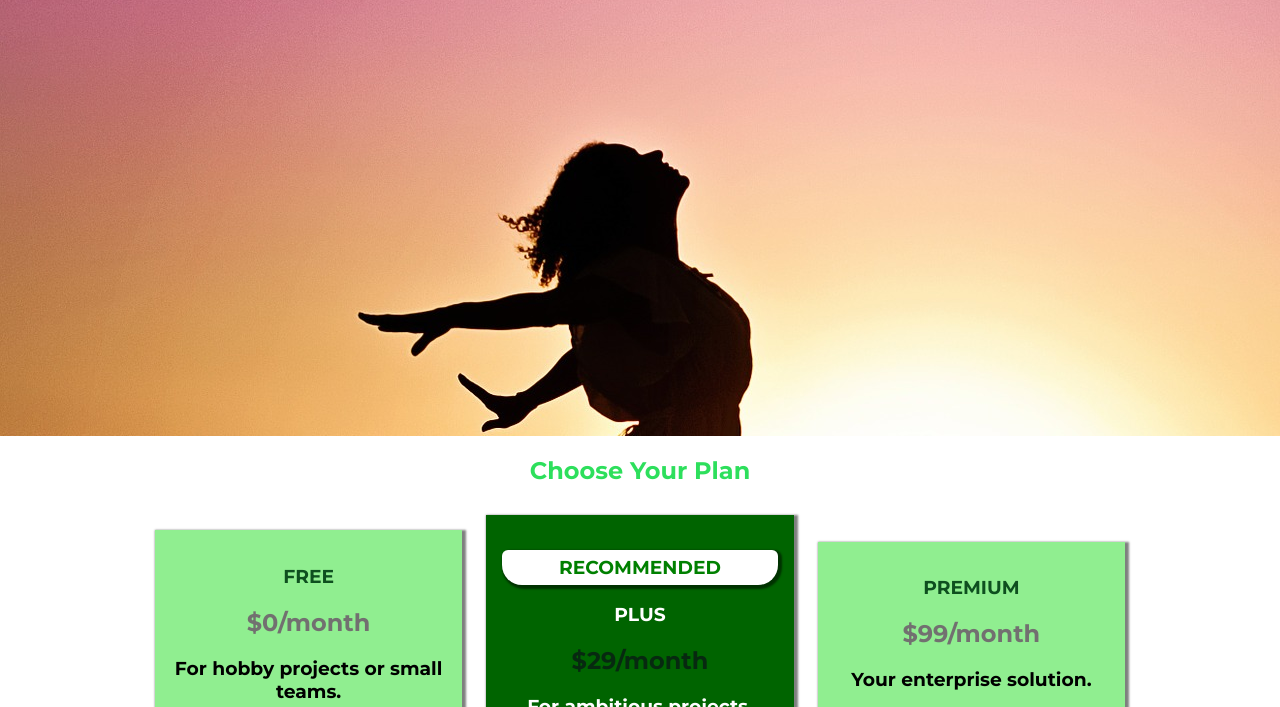
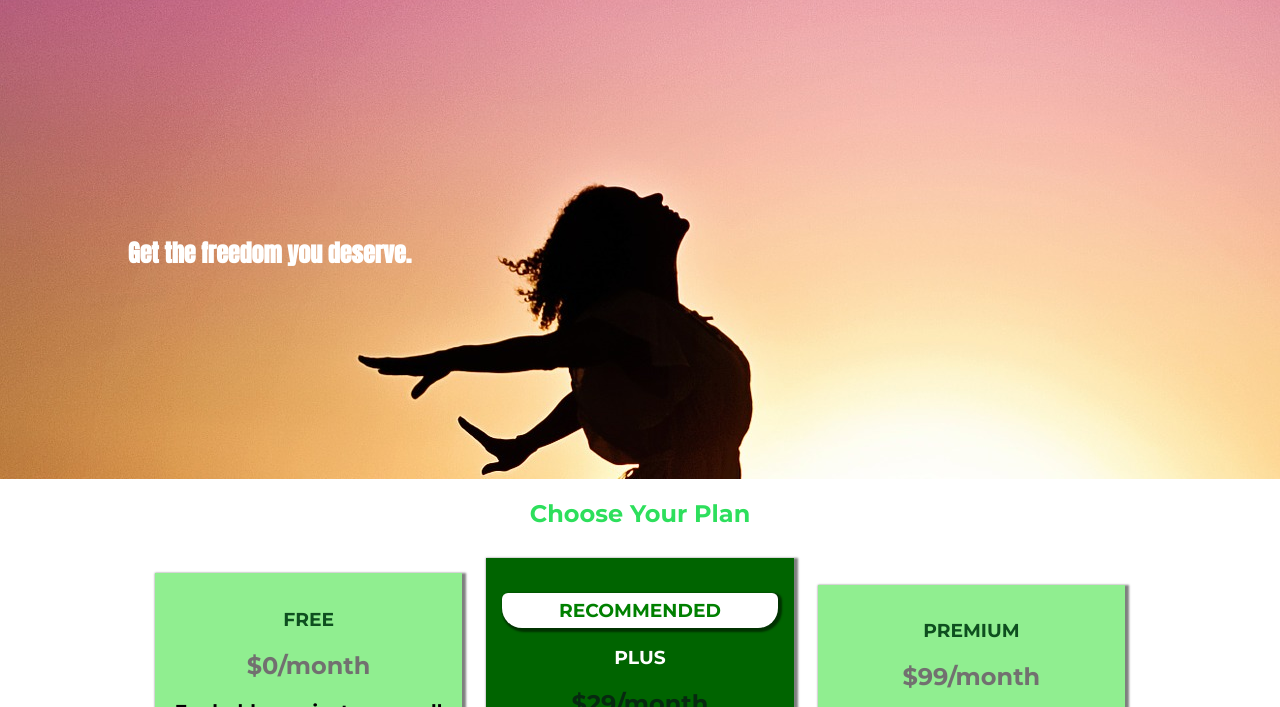
Before and after one commit to choijinhap/CSS, a plain HTML site: page Section5_Practicing_basic/index.html in a window 1280 px wide. Shown: the part 92-799 px from the top of the page. Drawn offline with Linux system fonts and the light colour scheme.

Commit message:
section6 assignment

```diff
--- a/Section5_Practicing_basic/main.css
+++ b/Section5_Practicing_basic/main.css
@@ -9,9 +9,11 @@ body {
 
 #product-overview {
   background: url('freedom.jpg');
+  margin-top: 43px;
   width: 100%;
   height: 528px;
   padding: 10px;
+  position: relative;
 }
 
 .section-title {
@@ -20,6 +22,9 @@ body {
 }
 
 #product-overview h1 {
+  position: absolute;
+  top: 50%;
+  left: 10%;
   color: white;
   font-family: 'Anton', sans-serif;
 }
--- a/Section5_Practicing_basic/packages/packages.css
+++ b/Section5_Practicing_basic/packages/packages.css
@@ -15,6 +15,7 @@ main {
   border: 2px solid black;
   border-left: none;
   margin: 16px 0;
+  z-index: auto;
 }
 
 .plan > a {
@@ -38,6 +39,7 @@ main {
   color: white;
   background: red;
   border-radius: 15px;
+  z-index: 10;
 }
 .plan__subtitle {
   color: grey;
```
